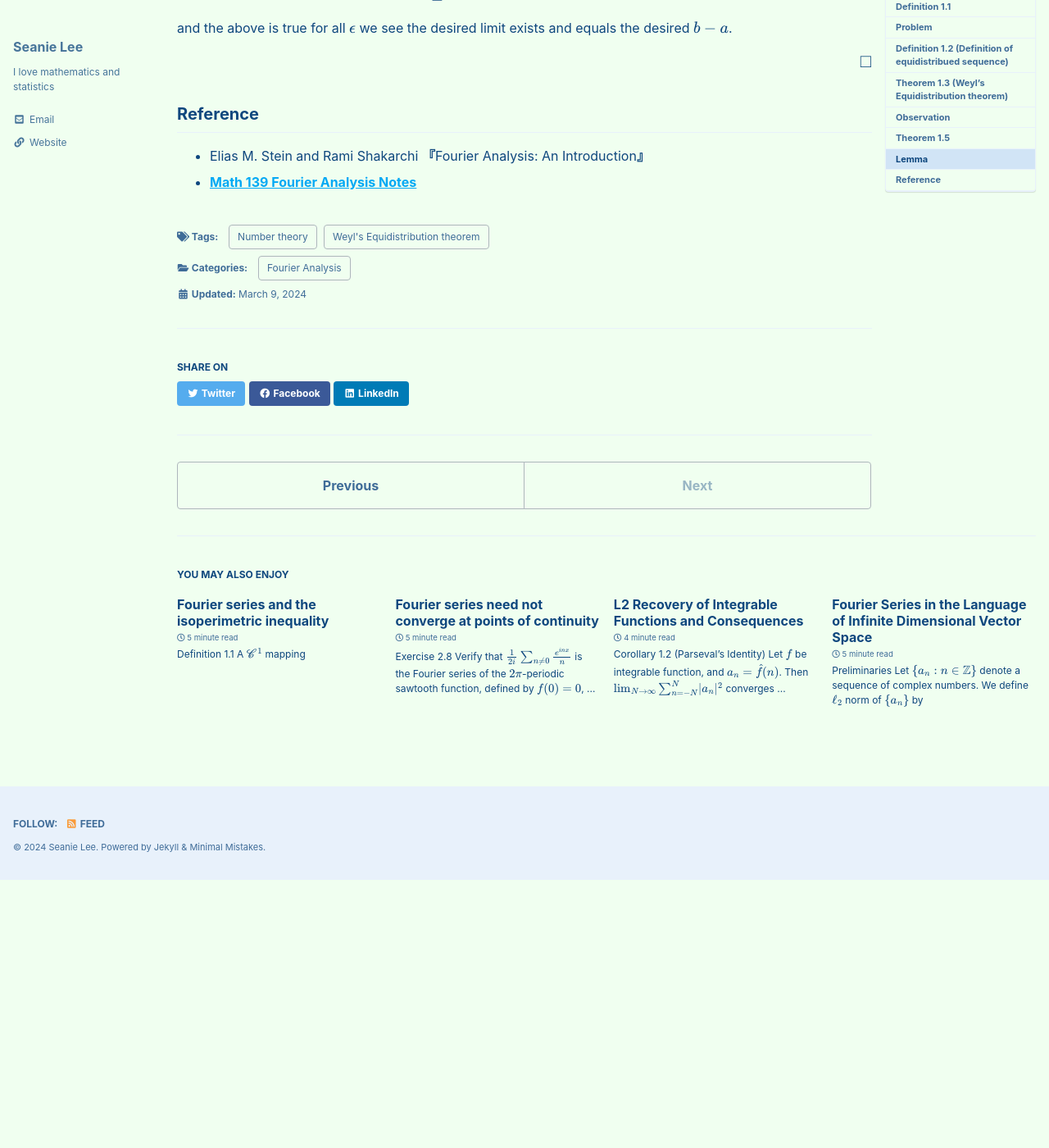
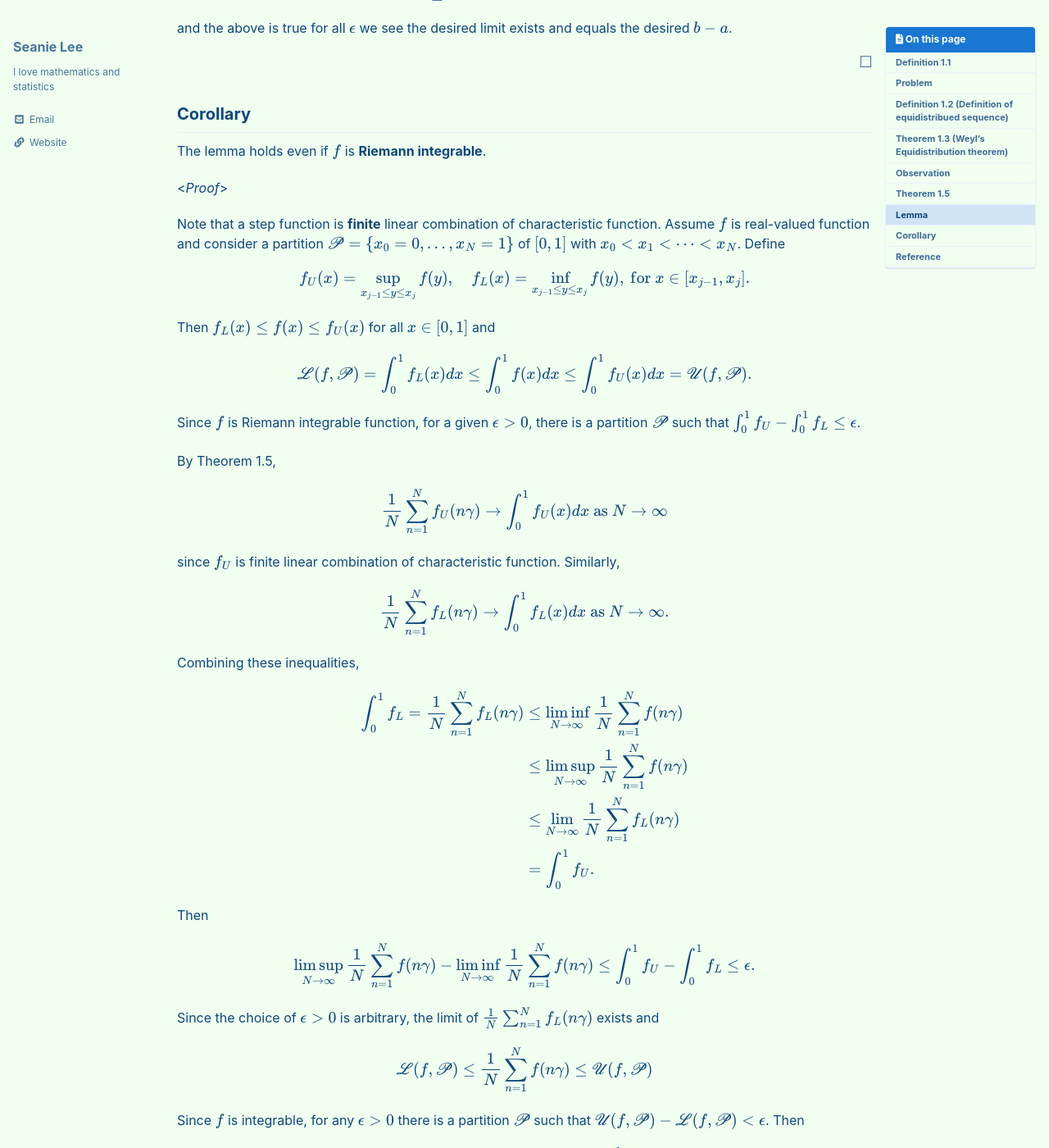
Before and after one commit to seanie12/blog, a Jekyll site: the page built from _posts/2024-03-09-equi-dist.md, in a window 1280 px wide and 1400 px high, scrolled down 3902 px. Shown: the whole window at 82% size. Built offline with Jekyll 4.4.1, drawn with Linux system fonts in a browser that asks for light colours; cached includes are drawn as plain includes; formulas are drawn with MathJax 3; before the commit the page ends 4975 px from its top, so only the background shows below that; some of the changed text lies outside the part shown.

Commit message:
Update 2024-03-09-equi-dist.md

```diff
--- a/_posts/2024-03-09-equi-dist.md
+++ b/_posts/2024-03-09-equi-dist.md
@@ -203,6 +203,106 @@ and the above is true for all $\epsilon$ we see the desired limit exists and equ
 
 $$\tag*{$\square$}$$
 
+## Corollary
+The lemma holds even if $f$ is **Riemann integrable**.
+
+<*Proof*>
+
+Note that a step function is **finite** linear combination of characteristic function. Assume $f$ is real-valued function and consider a partition $\mathscr{P}=\\{x_0=0, \ldots, x_N=1\\}$ of $[0,1]$ with $x_0 < x_1 < \cdots < x_N$. Define
+
+$$
+\begin{align*}
+f_U(x) = \sup_{x_{j-1} \leq y \leq x_j} f(y), \quad f_L(x) = \inf_{x_{j-1}\leq y \leq x_j} f(y), \text{ for } x\in [x_{j-1}, x_j].
+\end{align*}
+$$
+
+Then $f_L(x) \leq f(x) \leq f_U(x)$ for all $x\in [0,1]$ and
+
+$$
+\begin{align*}
+\mathscr{L}(f, \mathscr{P})=\int_0^1 f_L(x)dx \leq \int_0^1f(x)dx\leq \int_0^1 f_U(x)dx=\mathscr{U}(f,\mathscr{P}).
+\end{align*}
+$$
+
+Since $f$ is Riemann integrable function, for a given $\epsilon >0$, there is a partition $\mathscr{P}$ such that $\int_0^1 f_U - \int_0^1 f_L\leq \epsilon$.
+
+By Theorem 1.5,
+
+$$
+\begin{align*}
+\frac{1}{N} \sum_{n=1}^N f_U (n\gamma) \to \int_0^1 f_U(x)dx \text{ as } N\to\infty
+\end{align*}
+$$
+
+since $f_U$ is finite linear combination of characteristic function. Similarly,
+
+$$
+\begin{align*}
+\frac{1}{N} \sum_{n=1}^N f_L (n\gamma) \to \int_0^1 f_L(x)dx \text{ as } N\to\infty.
+\end{align*}
+$$
+
+Combining these inequalities,
+
+$$
+\begin{align*}
+\int_0^1 f_L=\frac{1}{N} \sum_{n=1}^N f_L (n\gamma) &\leq \liminf_{N\to\infty} \frac{1}{N} \sum_{n=1}^N f (n\gamma) \\
+&\leq \limsup_{N\to\infty} \frac{1}{N} \sum_{n=1}^N f (n\gamma) \\
+&\leq\lim_{N\to\infty}\frac{1}{N} \sum_{n=1}^N f_L (n\gamma)  \\
+&=\int_0^1 f_U.
+\end{align*}
+$$
+
+Then
+
+$$
+\begin{align*}
+\limsup_{N\to\infty}\frac{1}{N} \sum_{n=1}^N f (n\gamma) -\liminf_{N\to\infty} \frac{1}{N} \sum_{n=1}^N f (n\gamma) \leq \int_0^1 f_U -\int_0^1 f_L \leq \epsilon.
+\end{align*}
+$$
+
+Since the choice of $\epsilon>0$ is arbitrary, the limit of $\frac{1}{N} \sum_{n=1}^N f_L (n\gamma)$ exists and
+
+$$
+\begin{align*}
+\mathscr{L}(f,\mathscr{P})\leq \frac{1}{N} \sum_{n=1}^N f (n\gamma) \leq \mathscr{U}(f, \mathscr{P})
+\end{align*}
+$$
+
+Since $f$ is integrable, for any $\epsilon >0$ there is a partition $\mathscr{P}$ such that $\mathscr{U}(f,\mathscr{P})- \mathscr{L}(f,\mathscr{P}) <\epsilon$.  Then
+
+$$
+\begin{align*}
+\mathscr{U}(f,\mathscr{P}) \leq \mathscr{L}(f,\mathscr{P}) +\epsilon \leq \int_0^1f _\epsilon.
+\end{align*}
+$$
+
+
+Similarly,
+
+$$
+\begin{align*}
+\mathscr{L}(f,\mathscr{P}) \leq \mathscr{U}(f,\mathscr{P}) -\epsilon \leq \int_0^1f -\epsilon.
+\end{align*}
+$$
+
+Thus,
+
+$$
+\begin{align*}
+\int_0^1 f -\epsilon \leq \lim_{N\to\infty}\frac{1}{N}\sum_{n=1}^N f(n\gamma) \leq \int_0^1 f +\epsilon.
+\end{align*}
+$$
+
+Then we can conclude that
+
+$$
+\begin{align*}
+\lim_{N\to\infty}\frac{1}{N}\sum_{n=1}^N f(n\gamma) =\int_0^1 f(x)dx
+\end{align*}
+$$
+
+$$\tag*{$\square$}$$
 ## Reference
 - Elias M. Stein and  Rami Shakarchi **『**Fourier Analysis: An Introduction**』**
 - **[Math 139 Fourier Analysis Notes](https://drive.google.com/file/d/1f1pp1QkF0BqqLELBrKyk69X0ofd3SjdR/view?usp=sharing)**
```
